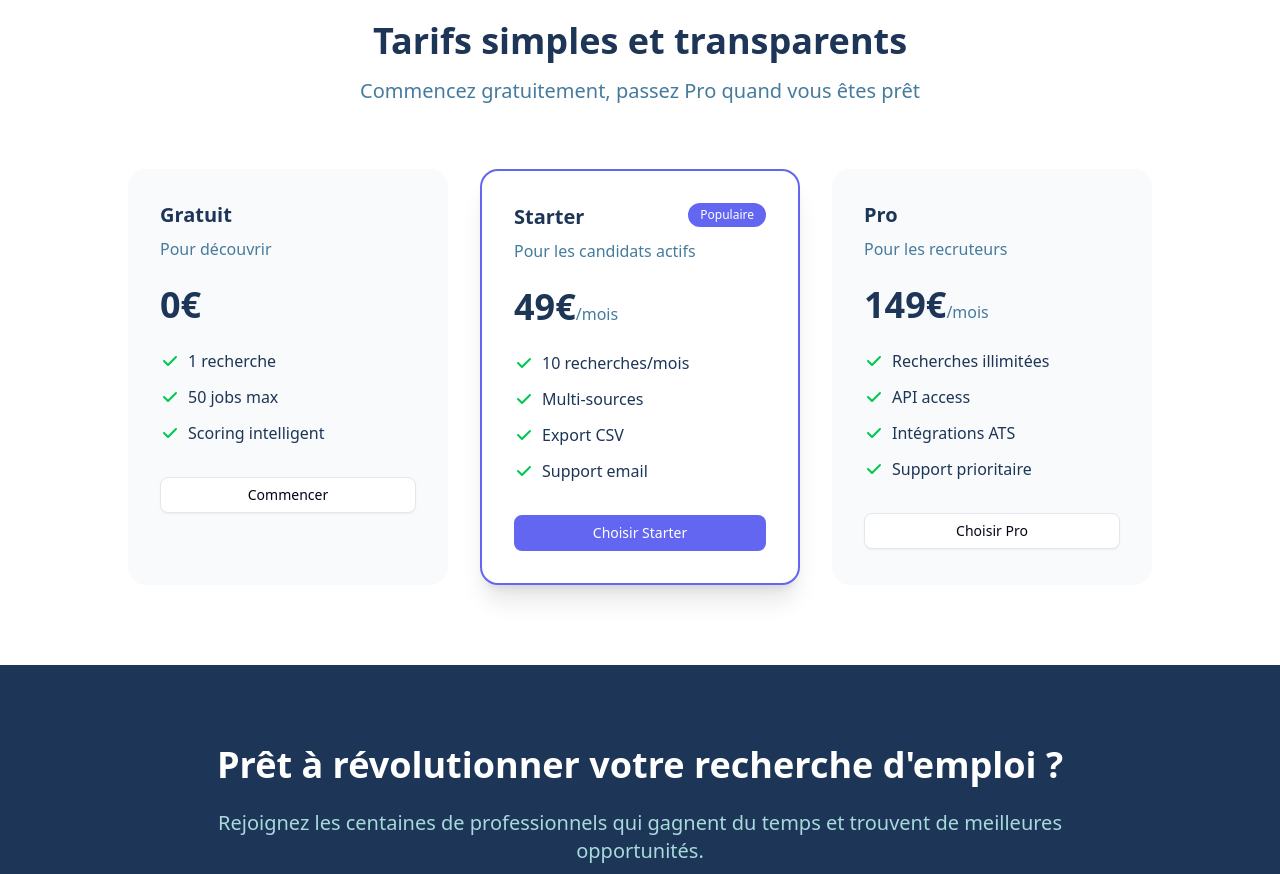
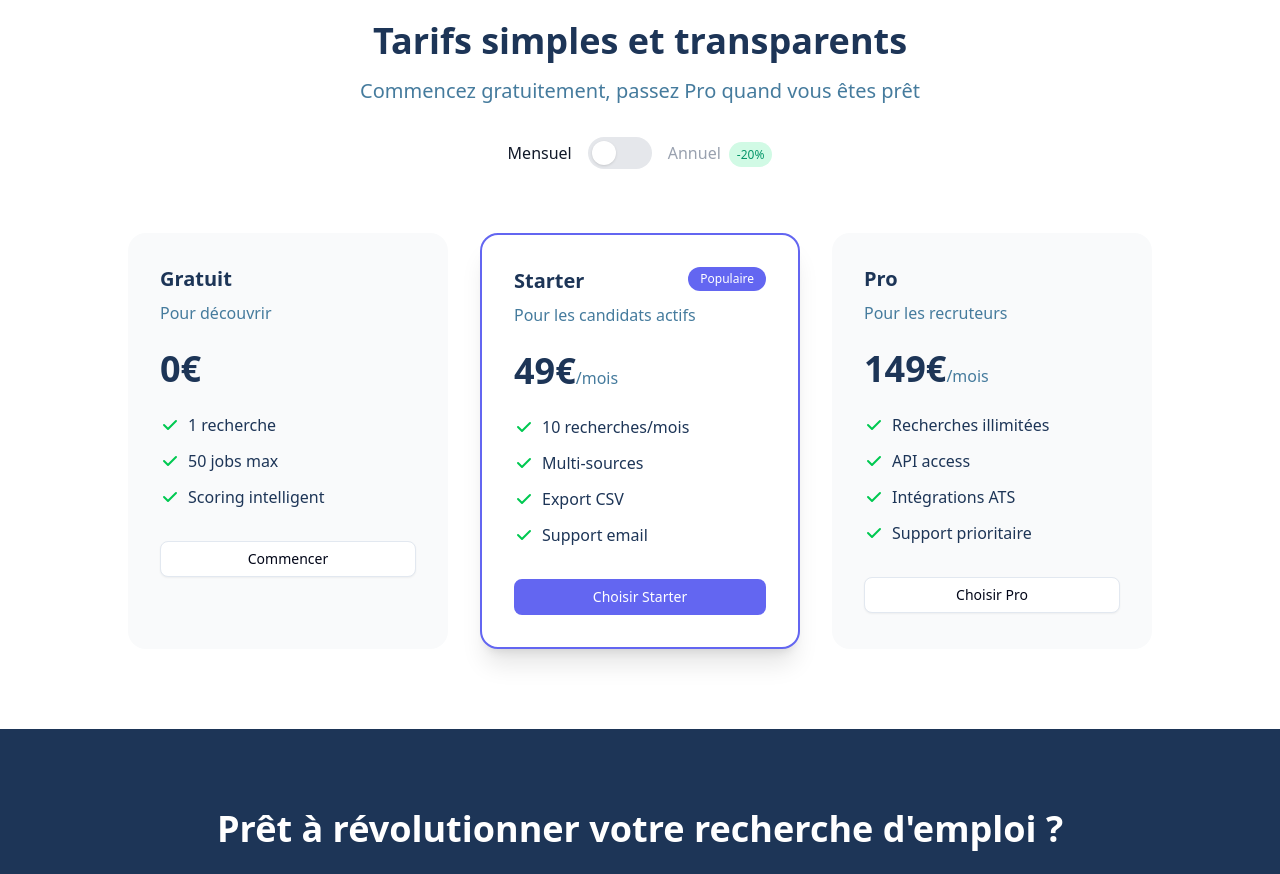
Before and after one commit to tristan001323/pushprofile-app, a Next.js app: page / in a window 1280 px wide. Shown: the part 4440-5314 px from the top of the page. Built offline with nearby package versions, Linux system fonts and the light colour scheme; no server answers.

Commit message:
Add monthly/annual pricing toggle with 20% annual discount
🤖 Generated with [Claude Code](https://claude.com/claude-code)

Co-Authored-By: Claude Opus 4.5 <noreply@anthropic.com>

```diff
--- a/app/page.tsx
+++ b/app/page.tsx
@@ -10,6 +10,7 @@ export default function LandingPage() {
   const router = useRouter()
   const [isLoggedIn, setIsLoggedIn] = useState(false)
   const [checkingAuth, setCheckingAuth] = useState(true)
+  const [isAnnual, setIsAnnual] = useState(false)
 
   useEffect(() => {
     supabase.auth.getSession().then(({ data: { session } }) => {
@@ -562,9 +563,30 @@ export default function LandingPage() {
             <h2 className="text-4xl font-bold mb-4" style={{ color: '#1D3557' }}>
               Tarifs simples et transparents
             </h2>
-            <p className="text-xl" style={{ color: '#457B9D' }}>
+            <p className="text-xl mb-8" style={{ color: '#457B9D' }}>
               Commencez gratuitement, passez Pro quand vous êtes prêt
             </p>
+
+            {/* Toggle Mensuel / Annuel */}
+            <div className="flex items-center justify-center gap-4">
+              <span className={`font-medium ${!isAnnual ? 'text-gray-900' : 'text-gray-400'}`}>Mensuel</span>
+              <button
+                onClick={() => setIsAnnual(!isAnnual)}
+                className="relative w-16 h-8 rounded-full transition-colors"
+                style={{ backgroundColor: isAnnual ? '#6366F1' : '#E5E7EB' }}
+              >
+                <div
+                  className="absolute top-1 w-6 h-6 bg-white rounded-full shadow transition-transform"
+                  style={{ transform: isAnnual ? 'translateX(34px)' : 'translateX(4px)' }}
+                />
+              </button>
+              <span className={`font-medium ${isAnnual ? 'text-gray-900' : 'text-gray-400'}`}>
+                Annuel
+                <span className="ml-2 px-2 py-1 text-xs rounded-full" style={{ backgroundColor: '#D1FAE5', color: '#059669' }}>
+                  -20%
+                </span>
+              </span>
+            </div>
           </div>
 
           <div className="grid md:grid-cols-3 gap-8 max-w-5xl mx-auto">
@@ -612,8 +634,13 @@ export default function LandingPage() {
               </div>
               <p className="mb-6" style={{ color: '#457B9D' }}>Pour les candidats actifs</p>
               <div className="mb-6">
-                <span className="text-4xl font-bold" style={{ color: '#1D3557' }}>49€</span>
+                <span className="text-4xl font-bold" style={{ color: '#1D3557' }}>{isAnnual ? '39€' : '49€'}</span>
                 <span style={{ color: '#457B9D' }}>/mois</span>
+                {isAnnual && (
+                  <span className="block text-sm mt-1" style={{ color: '#059669' }}>
+                    Facturé 468€/an
+                  </span>
+                )}
               </div>
               <ul className="space-y-3 mb-8">
                 <li className="flex items-center gap-2" style={{ color: '#1D3557' }}>
@@ -653,8 +680,13 @@ export default function LandingPage() {
               <h3 className="text-xl font-bold mb-2" style={{ color: '#1D3557' }}>Pro</h3>
               <p className="mb-6" style={{ color: '#457B9D' }}>Pour les recruteurs</p>
               <div className="mb-6">
-                <span className="text-4xl font-bold" style={{ color: '#1D3557' }}>149€</span>
+                <span className="text-4xl font-bold" style={{ color: '#1D3557' }}>{isAnnual ? '119€' : '149€'}</span>
                 <span style={{ color: '#457B9D' }}>/mois</span>
+                {isAnnual && (
+                  <span className="block text-sm mt-1" style={{ color: '#059669' }}>
+                    Facturé 1 428€/an
+                  </span>
+                )}
               </div>
               <ul className="space-y-3 mb-8">
                 <li className="flex items-center gap-2" style={{ color: '#1D3557' }}>
```
